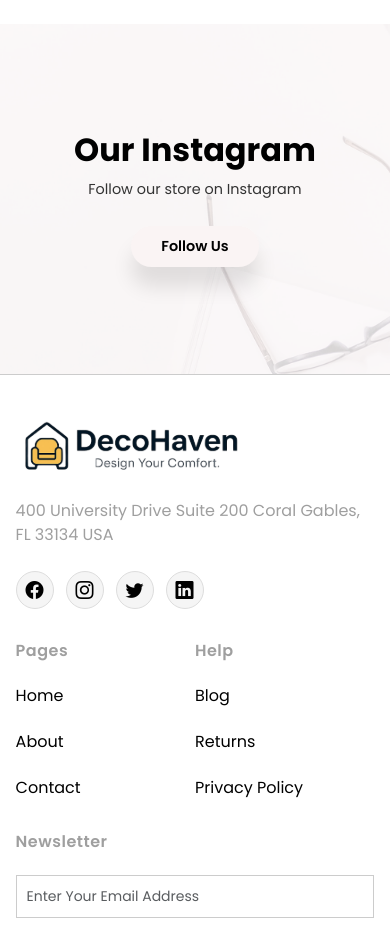
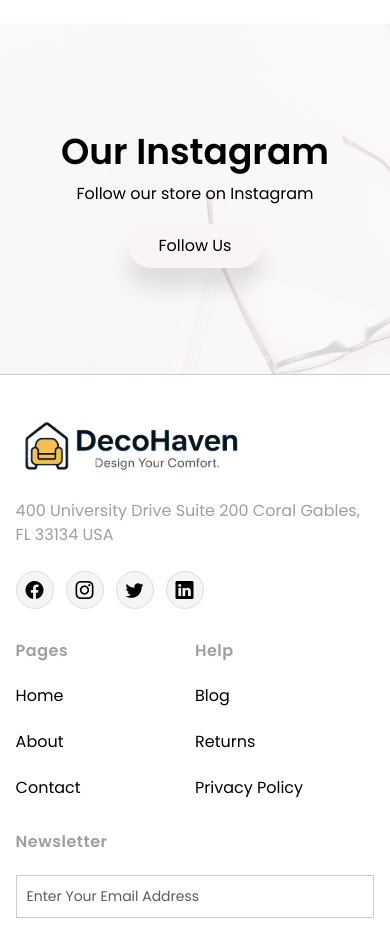
Before and after one commit to aman-dev2001/DecoHaven, an Angular app: page / in a window 390 px wide. Shown: the part 4100-5027 px from the top of the page. Built offline with nearby package versions, Linux system fonts and the light colour scheme.

Commit message:
add some changes in style.css

```diff
--- a/src/app/home/instagram/instagram.component.css
+++ b/src/app/home/instagram/instagram.component.css
@@ -13,14 +13,14 @@
 
 
 .overlay-content h2 {
-  font-size: 2.5rem;
-  font-weight: 700;
-  margin-bottom: 10px;
+  font-size: 60px;
+  font-weight: 600;
+  margin-bottom: 8px;
 }
 
 .overlay-content p {
-  font-size: 1rem;
-  color: #333;
+  font-size: 20px;
+  color: #000000;
   margin-bottom: 25px;
 }
 
@@ -28,8 +28,8 @@
   background-color: #FAF4F4;
   border: none;
   color: #000;
-  font-weight: 600;
-  font-size: 1rem;
+  font-weight: 400;
+  font-size: 20px;
   padding: 12px 40px;
   border-radius: 30px;
   cursor: pointer;
@@ -38,24 +38,19 @@
 
 }
 
-@media (max-width: 768px) {
-  .instagram-banner {
-    height: 350px;
-  }
-
+@media (max-width: 1024px) {
   .overlay-content h2 {
-    font-size: 2rem;
-  }
-
-  .overlay-content p {
-    font-size: 0.9rem;
-  }
-
-  .follow-btn {
-    padding: 10px 30px;
-    font-size: 0.9rem;
+    font-size: 56px;
   }
 }
+
+@media (max-width: 991px) {
+  .overlay-content h2 {
+    font-size: 46px;
+  }
+}
+
+@media (max-width: 768px) {}
 
 
 @media screen and (max-width: 1366px) {}
@@ -64,6 +59,38 @@
 
 @media screen and (max-width: 991px) {}
 
-@media screen and (max-width: 767px) {}
+@media screen and (max-width: 767px) {
+  .instagram-banner {
+    height: 350px;
+  }
 
-@media screen and (max-width: 576px) {}
+  .overlay-content h2 {
+    font-size: 42px;
+  }
+
+  .overlay-content p{
+    font-size: 18px;
+    margin-bottom: 20px;
+  }
+
+  .follow-btn {
+    padding: 10px 30px;
+    font-size: 18px;
+  }
+}
+
+@media screen and (max-width: 576px) {
+  .overlay-content h2 {
+    font-size: 36px;
+  }
+   .overlay-content p{
+    font-size: 16px;
+    margin-bottom: 18px;
+  }
+
+   .follow-btn {
+    padding: 10px 30px;
+    font-size: 16px;
+
+  }
+}
```
